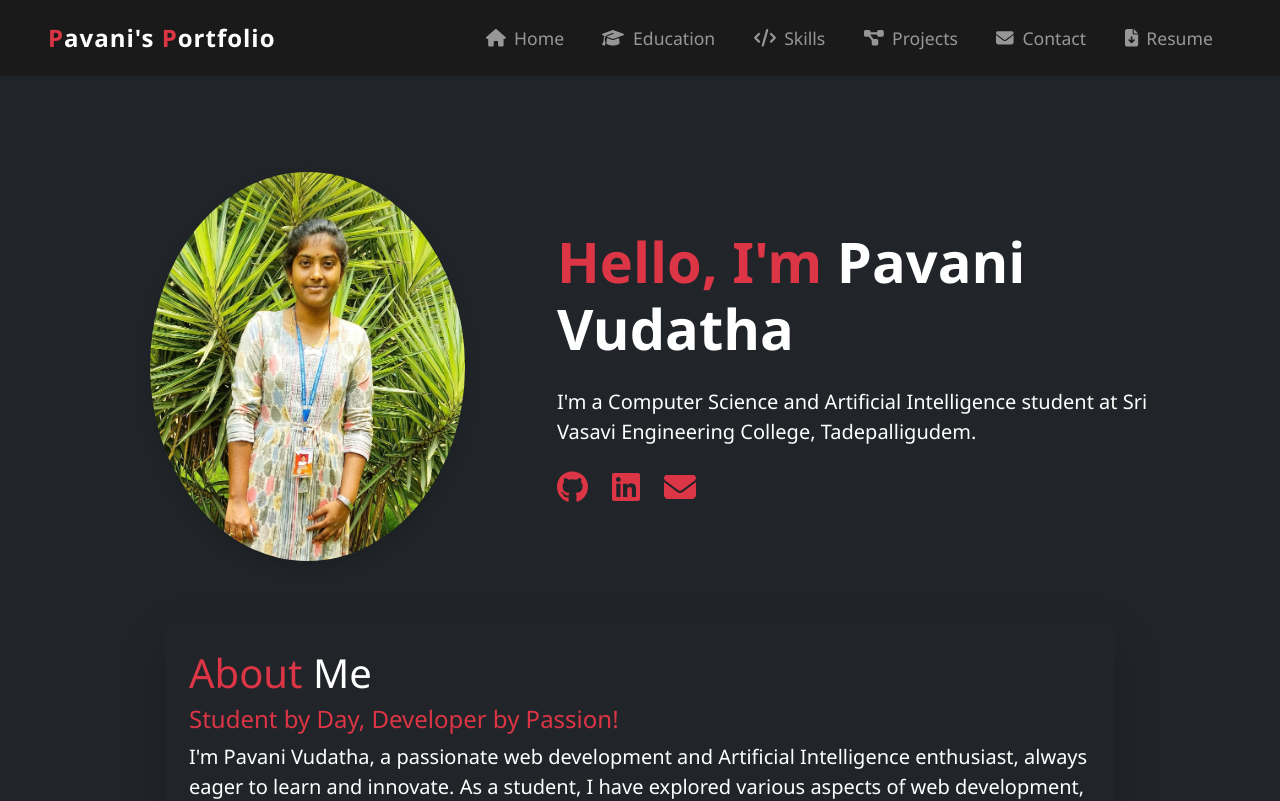
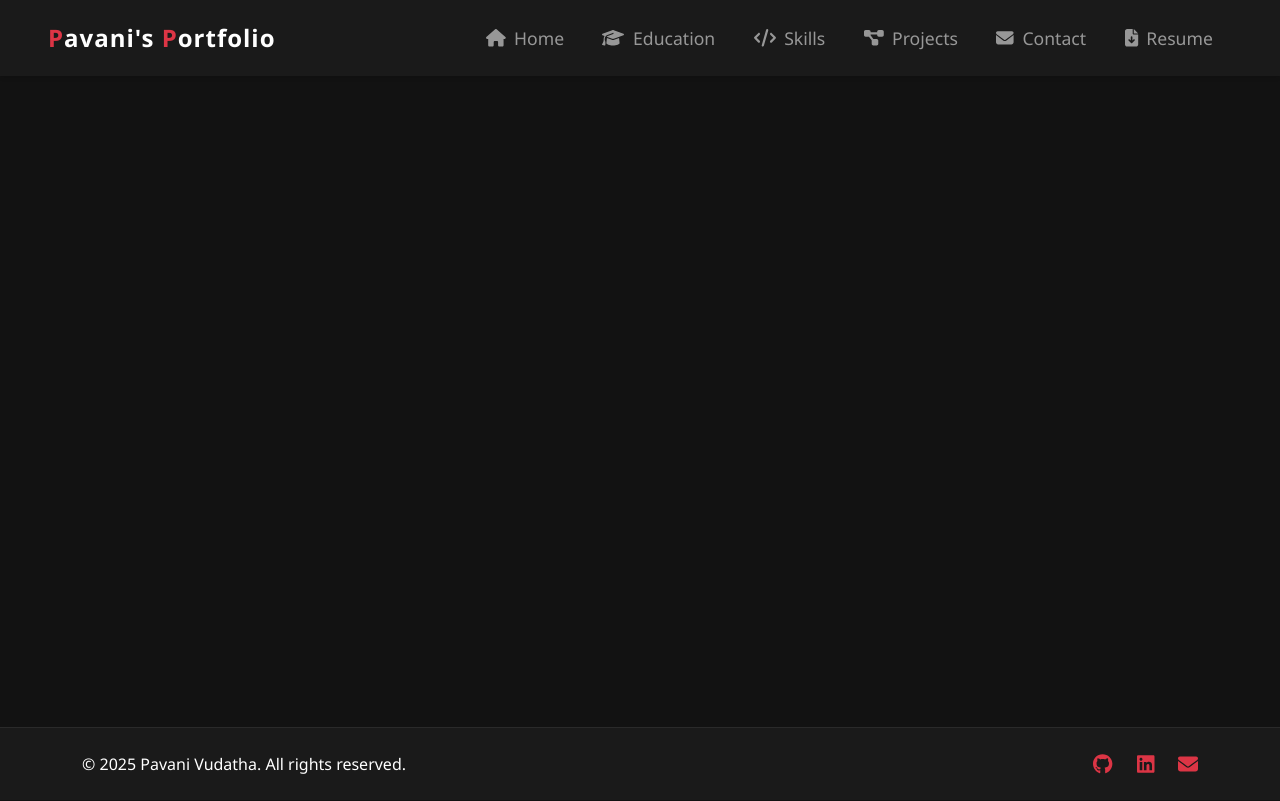
Before and after one commit to pavanivudatha/PavaniPortFolio, a React (Create React App) app: page / in a window 1280 px wide. Shown: the top 801 px of the page. Built offline with nearby package versions, Linux system fonts and the light colour scheme.

Commit message:
route modification

```diff
--- a/src/App.js
+++ b/src/App.js
@@ -19,7 +19,7 @@
         <NavigationBar />
         <main className="flex-grow-1">
           <Routes>
-            <Route path="/" element={<Home />} />
+            <Route path="/PavaniPortFolio" element={<Home />} />
             <Route path="/education" element={<Education />} />
             <Route path="/skills" element={<Skills />} />
             <Route path="/projects" element={<Projects />} />
```
